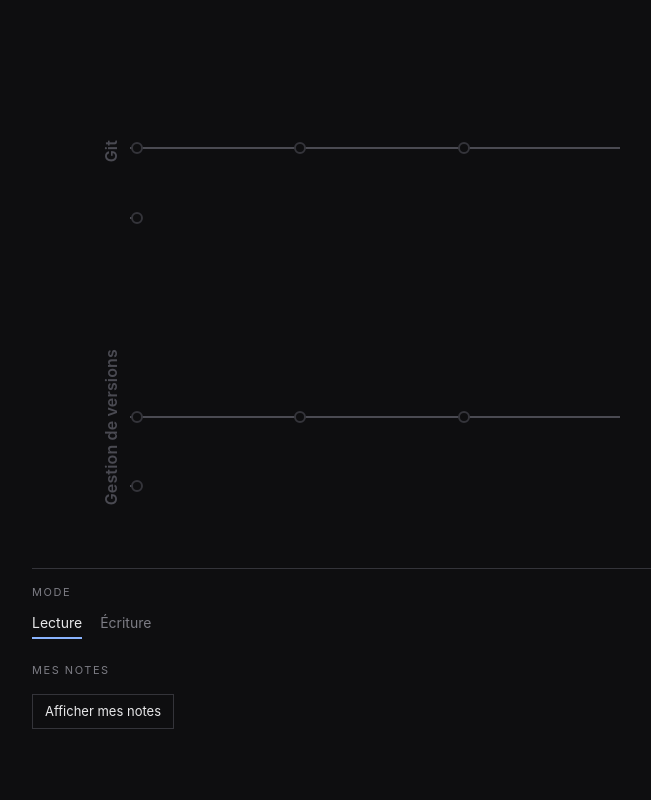
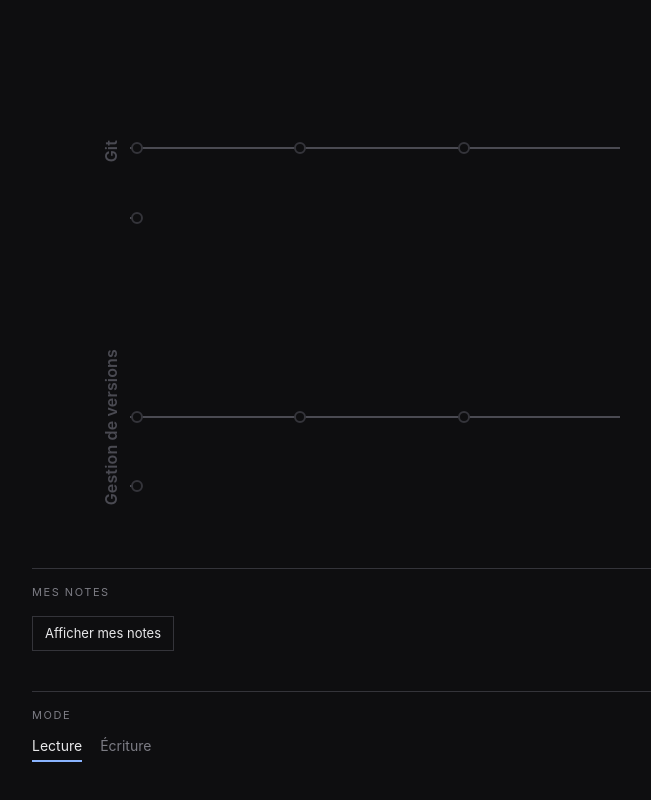
Before and after one commit to PAYETemmy/support-autoformation, a plain HTML site: page github-visite/index.html in a window 1280 px wide. Shown: the part 5939-6739 px from the top of the page, without its empty margins (280-931 px from the left). Drawn offline with Linux system fonts and the light colour scheme.

Commit message:
« Mes notes » retrouve sa disposition ; le mode passe dessous
Co-Authored-By: Claude Opus 5.5 <noreply@anthropic.com>
Claude-Session: https://claude.ai/code/session_01FGiA7C9heCF9cv25xy812e

```diff
--- a/github-visite/index.html
+++ b/github-visite/index.html
@@ -146,7 +146,6 @@ html,body{touch-action:manipulation}
 .mn .gn:focus{outline:none;border:none}
 /* mode : lecture ou écriture */
 .md{margin-top:40px;border-top:1px solid var(--l);padding-top:16px}
-.md+.mn{margin-top:24px;border-top:none;padding-top:0}
 .md h2{font-size:11px;font-weight:400;letter-spacing:.14em;text-transform:uppercase;color:var(--m);margin:0 0 8px}
 .md .mo{display:flex;gap:18px}
 .md .mo button{font-size:14px;color:var(--m);padding:4px 0;border-bottom:2px solid transparent}
@@ -590,10 +589,10 @@ function vShowW(){var e=vEl(Math.min(VIS.w,STEPS.length-1));if(e)vCenter(e)}
 var _apply=vApply;vApply=function(){
   if(!WM){if(WI.parentNode){WI.blur();WI.remove()}_apply();return}
   var keep=VIS.p;VIS.p=VIS.w;_apply();VIS.p=keep;vPaint()};
-/* le choix du mode, juste au-dessus de « Mes notes » */
+/* le choix du mode, sous « Mes notes » (qui garde sa disposition d'origine) */
 var MD=document.createElement("section");MD.className="md";
 MD.innerHTML='<h2>Mode</h2><div class="mo"><button data-m="l">Lecture</button><button data-m="e">Écriture</button></div>';
-document.querySelector(".mn").before(MD);
+document.querySelector(".mn").after(MD);
 function vMode(){[].forEach.call(MD.querySelectorAll("button"),function(b){b.classList.toggle("on",(b.dataset.m==="e")===WM)})}
 [].forEach.call(MD.querySelectorAll("button"),function(b){b.onclick=function(){WM=b.dataset.m==="e";try{localStorage.setItem(MKEY,WM?"e":"l")}catch(e){}
   vMode();sync();if(WM){vShowW();vFocus()}else vShow()}});
```
Also changed, not shown: github/index.html (+2 -3 lines).
